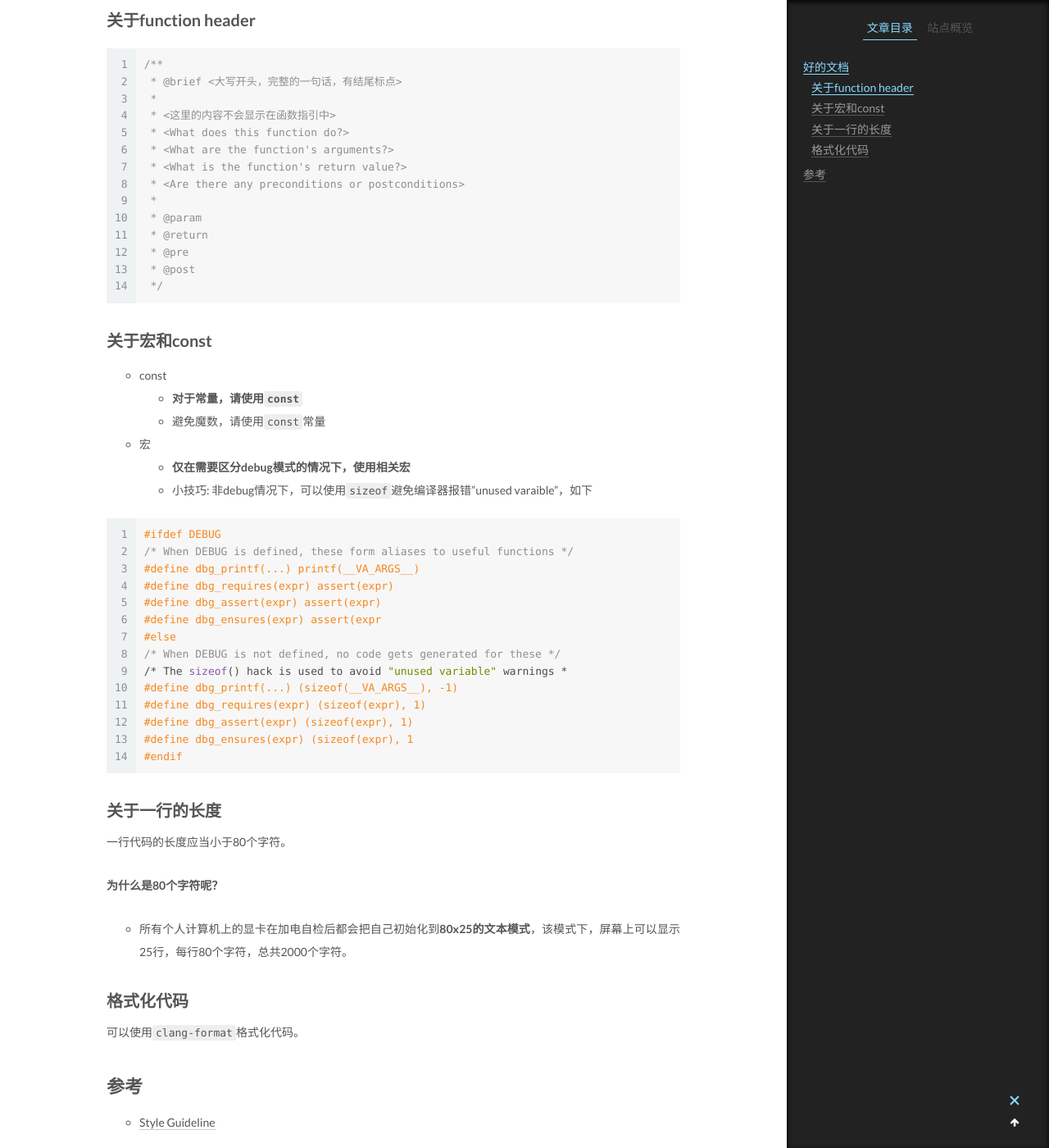
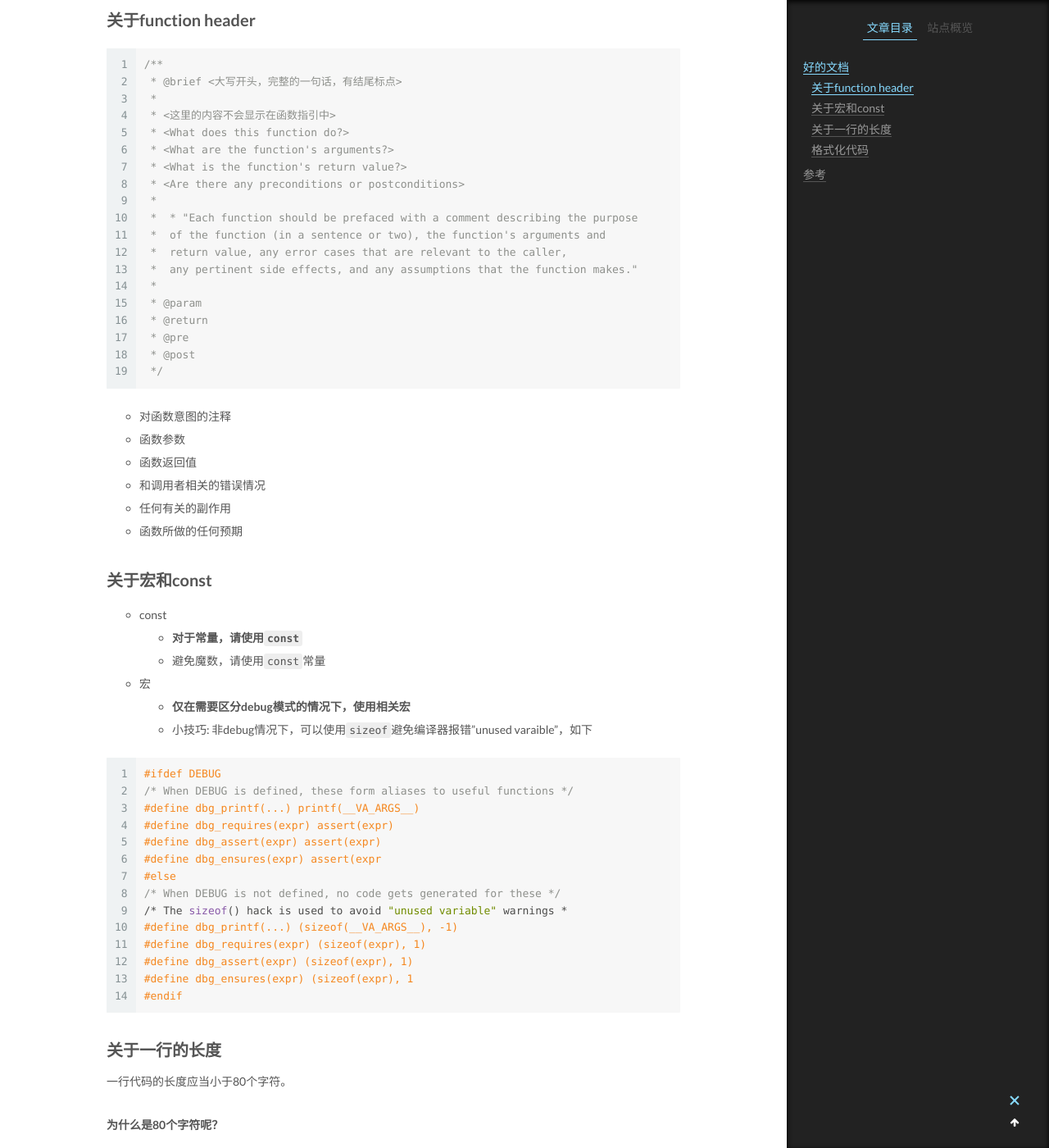
Before and after one commit to Willendless/willendless.github.io, a Jekyll site: the page built from _posts/2021-7-2-c语言代码风格指北.md, in a window 1280 px wide and 1400 px high, scrolled down 763 px. Shown: the whole window at 82% size. Built offline with Jekyll 4.4.1, drawn with Linux system fonts in a browser that asks for light colours; comment, search, counter and statistics services are not loaded.

Commit message:
chore: update post

````diff
--- a/_posts/2021-7-2-c语言代码风格指北.md
+++ b/_posts/2021-7-2-c语言代码风格指北.md
@@ -28,12 +28,24 @@ category: 系统编程
  * <What is the function's return value?>
  * <Are there any preconditions or postconditions>
  *
+ *  * "Each function should be prefaced with a comment describing the purpose
+ *  of the function (in a sentence or two), the function's arguments and
+ *  return value, any error cases that are relevant to the caller,
+ *  any pertinent side effects, and any assumptions that the function makes."
+ *
  * @param
  * @return
  * @pre
  * @post
  */
 ```
+
++ 对函数意图的注释
++ 函数参数
++ 函数返回值
++ 和调用者相关的错误情况
++ 任何有关的副作用
++ 函数所做的任何预期
 
 ### 关于宏和const
 
````
